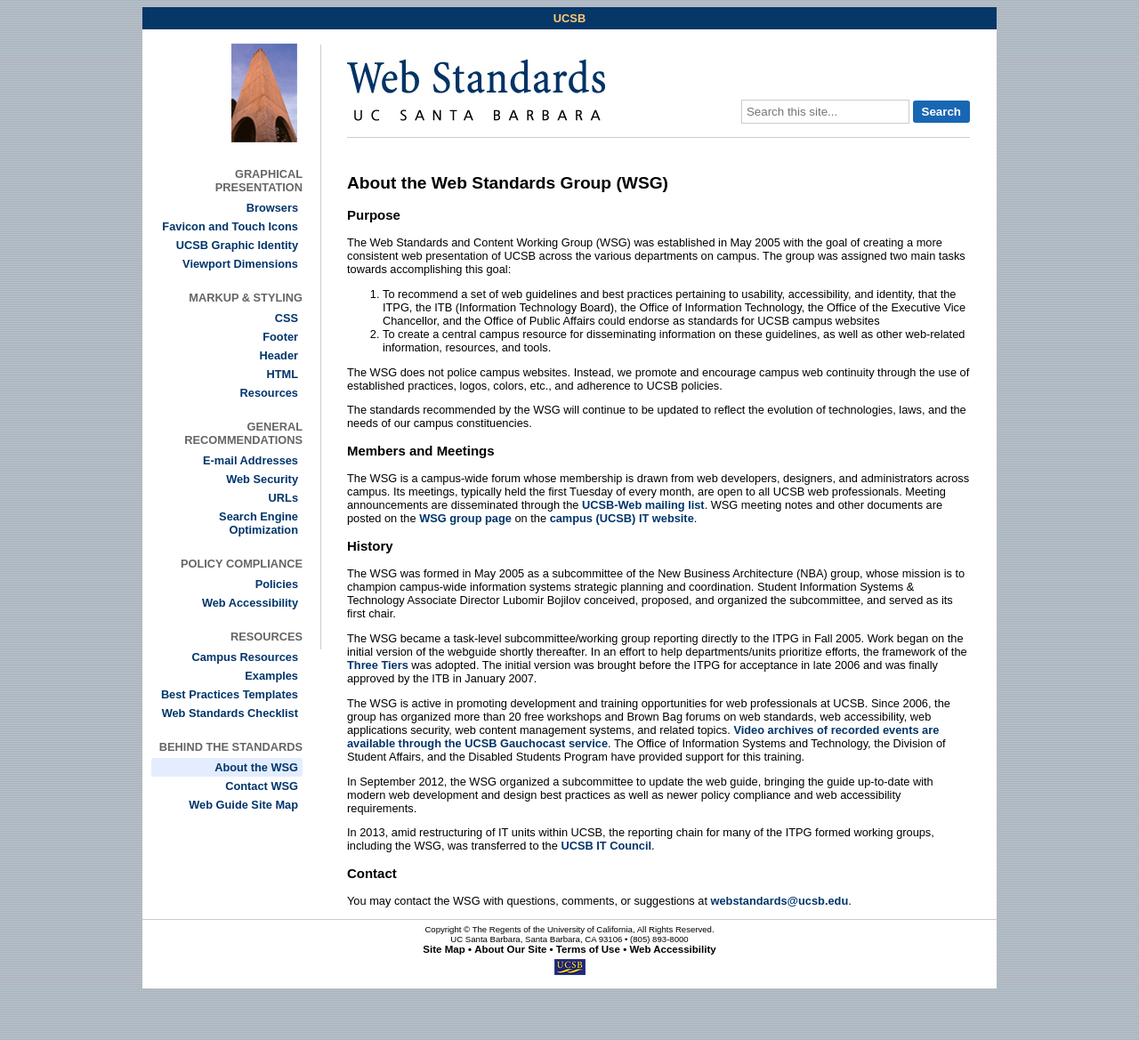
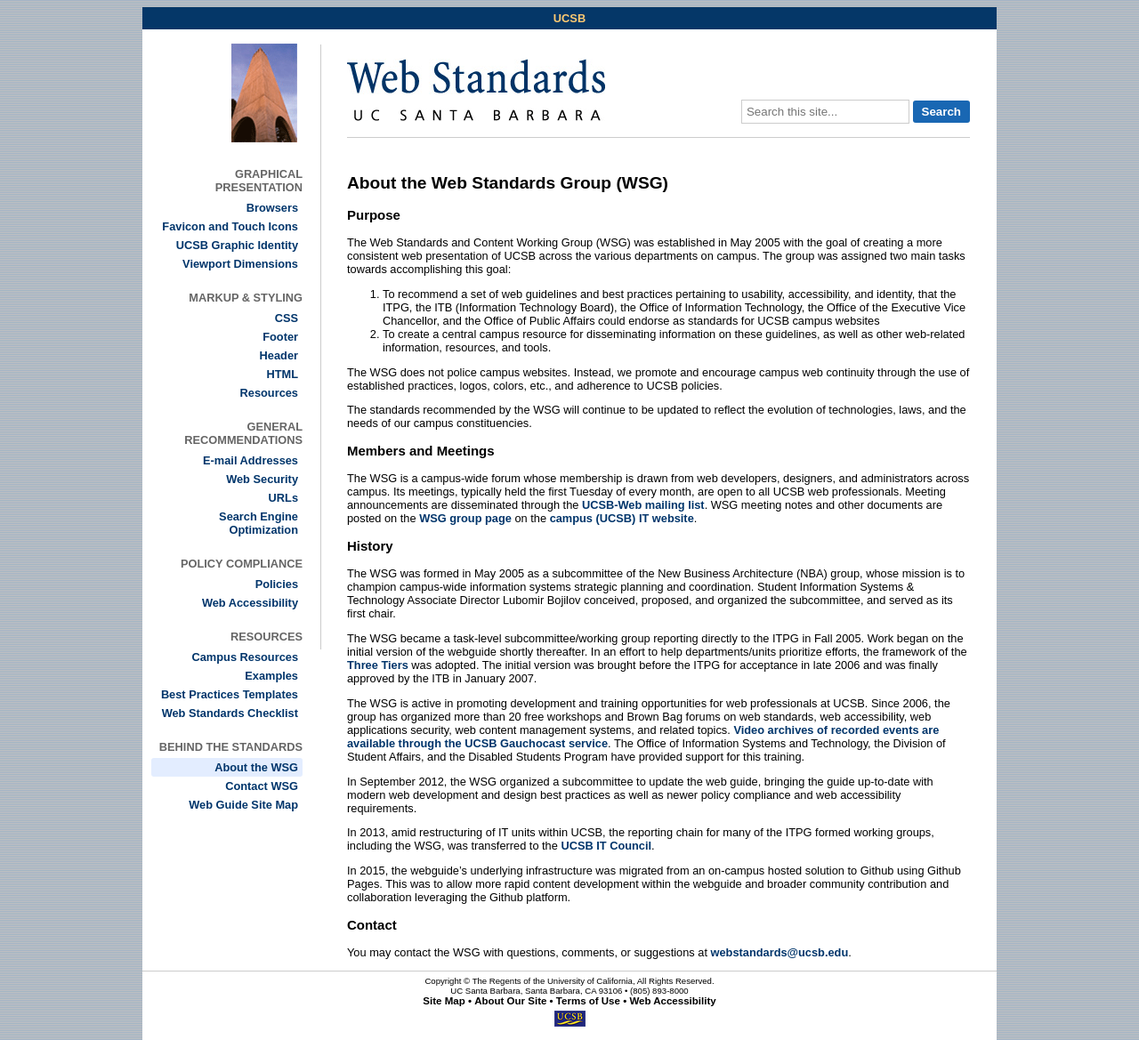
Before and after one commit to ucsb/webguide, a Jekyll site: the page built from about.md, in a window 1280 px wide. Shown: the whole page at 89% size. Built offline with Jekyll 4.4.1, drawn with Linux system fonts in a browser that asks for light colours; nearby versions of some CDN libraries; Markdown is read by kramdown in place of the engine named in the settings; before the commit the page ends 1111 px from its top, so only the background shows below that.

Commit message:
Annotate the great github migration of 2015

```diff
--- a/about.md
+++ b/about.md
@@ -63,6 +63,8 @@
 many of the ITPG formed working groups, including the WSG, was transferred to
 the [UCSB IT Council](https://it.ucsb.edu/groups/itc).
 
+In 2015, the webguide's underlying infrastructure was migrated from an on-campus hosted solution to Github using Github Pages. This was to allow more rapid content development within the webguide and broader community contribution and collaboration leveraging the Github platform.
+
 ### Contact
 
 You may contact the WSG with questions, comments, or suggestions at
```
